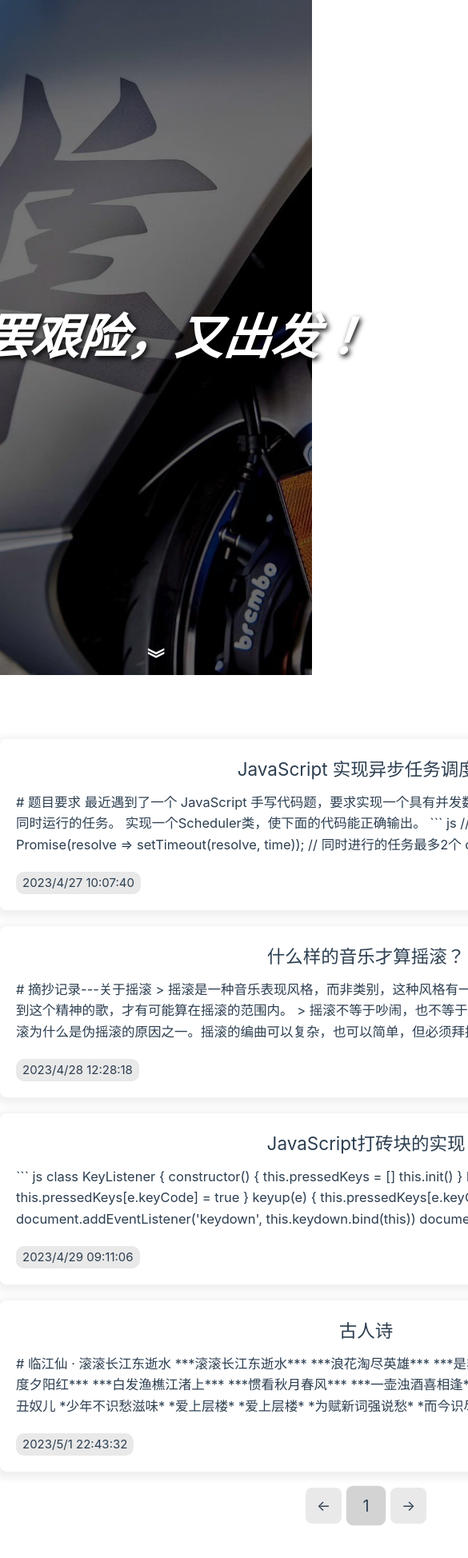
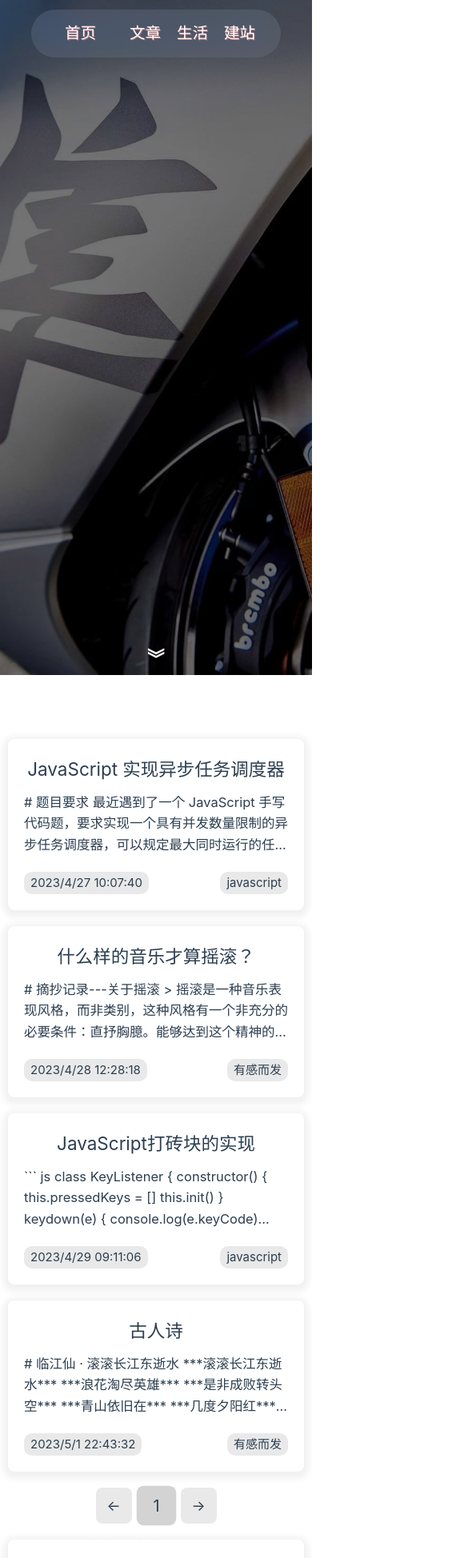
Before and after one commit to littlePuppyCN/wzy-blog, a Vue app: page / in a window 390 px wide. Shown: the top 1948 px of the page at 80% size, 585 px wide, since content can reach past the window. Built offline with nearby package versions, Linux system fonts and the light colour scheme; what @kangc/v-md-editor would draw is missing.

Commit message:
mobile support

```diff
--- a/src/assets/main.css
+++ b/src/assets/main.css
@@ -139,3 +139,13 @@ body,
   background: #e9e9e9;
   border-radius: 10px;
 }
+
+@media (max-width: 1024px) {
+  .w1200{
+   width: 100%;
+   padding: 0 10px;
+  }
+  .w1000{
+    width: 100%!important;
+  }
+}
--- a/src/components/Header.vue
+++ b/src/components/Header.vue
@@ -9,10 +9,6 @@ onMounted(() => {
         now.value = d.toLocaleString()
     },1000)
 })
-
-const onClick = (evt) => {
-    console.log(evt)
-}
 
 </script>
 
@@ -42,7 +38,26 @@ const onClick = (evt) => {
 <style scoped>
 @media (max-width: 1024px) {
     header {
-        display: none !important;
+        /* display: none !important; */
+        width: 80%;
+        display: flex;
+        position: fixed;
+        left: 50%;
+        transform: translateX(-50%);
+        z-index: 12;
+    }
+    nav{
+        width: 100%;
+    }
+    nav > div:last-child{
+        display: none;
+    }
+
+    .navs{
+        width: auto!important;
+    }
+    .navs div{
+        margin-left: 20px;
     }
 }
 
--- a/src/components/Introduce.vue
+++ b/src/components/Introduce.vue
@@ -40,6 +40,12 @@ const getTime = computed(() => {
 </script>
 
 <style scoped>
+@media (max-width: 1024px) {
+    .introduce {
+        background-size: contain!important;
+    }
+}
+
 .introduce {
     height: 220px;
     border-radius: 8px 8px 0 0;
@@ -56,9 +62,11 @@ const getTime = computed(() => {
     background-color: white;
     color: black;
 }
-.info p{
+
+.info p {
     font-size: 1.3em;
 }
+
 .bilibili {
     text-align: center;
     background-color: #3273dc;
@@ -67,7 +75,7 @@ const getTime = computed(() => {
     line-height: 28px;
 }
 
-.bilibili:hover{
+.bilibili:hover {
     background-color: #276cda;
 }
 
--- a/src/components/Lazyload.vue
+++ b/src/components/Lazyload.vue
@@ -29,4 +29,5 @@ onMounted(() => {
    justify-content: center;
    align-items: center;
 }
+
 </style>
--- a/src/components/Next.vue
+++ b/src/components/Next.vue
@@ -1,6 +1,9 @@
 <template>
     <Card :config="{ scale : true}" :style="{'margin-top':'20px'}">
-        {{ store.DB.next[0]?.content }}...✔️
+        <!-- {{ store.DB.next[0]?.content }}...✔️ -->
+        <div v-for="n in store.DB.next">
+            {{ n.content }}...✔️
+        </div>
     </Card>
 </template>
 
--- a/src/stores/db.js
+++ b/src/stores/db.js
@@ -27,7 +27,7 @@ export const store = reactive({
         storage.setItem('DB',this.DB)
     },
     addArticle(value,type){
-        this.DB[type].push(value)
+        this.DB[type].unshift(value)
         storage.setItem('DB',this.DB)
     },
     deleteArticle(id,type){
--- a/src/views/ArticleView.vue
+++ b/src/views/ArticleView.vue
@@ -10,7 +10,12 @@
                         <button @click="search">查找文章</button>
                     </div>
                     <div v-for="c in getLists" :key="c.id" class="box_shadow scale contents" @click="() => showArcticle(c)">
-                        {{ c.title }}
+                        <div class="tag" v-if="c.tags">
+                            {{  c.tags }}
+                        </div>
+                        <div>
+                            {{ c.title }}
+                        </div>
                     </div>
                     <div class="empty" v-if="data.length === 0">
                         暂无相关文章
@@ -42,7 +47,7 @@ const showArcticle = (value) => {
 const onChange = (p) => {
     curPage.value = p
 }
-
+console.log(data.value)
 const getLists = computed(() => {
     const start = curPage.value * 10 - 9
     const end = curPage.value * 10
@@ -69,6 +74,25 @@ const search = () => {
 </script>
 
 <style scoped>
+@media (max-width: 1024px) {
+   .w1000{
+    width: 100%!important;
+   }
+   .tag{
+    display: none;
+   }
+   .list::before{
+    background-position: 50%!important;
+   }
+}
+.tag{
+    position: absolute;
+    left:20px;
+    font-size: 15px;
+    border-radius: 8px;
+    padding: 2px 8px;
+    background-color: rgb(225 225 225);
+}
 .empty {
     height: 350px;
     display: flex;
--- a/src/views/Layout.vue
+++ b/src/views/Layout.vue
@@ -32,6 +32,7 @@ main {
     width: 100%;
     min-height: calc(100vh - 100px);
     position: relative;
+    overflow: hidden;
 }
 
 .title {
--- a/src/views/LifeView.vue
+++ b/src/views/LifeView.vue
@@ -32,4 +32,14 @@ const getUrl = computed(() => {
 
 </script>
 
-<style scoped></style>
+<style scoped>
+@media (max-width: 1024px) {
+   .w1000 > div{
+    padding: 0!important;
+   }
+   .w1000 img{
+    margin-top: 10px;
+    width: 100%;
+   }
+}
+</style>
--- a/src/views/MsgView.vue
+++ b/src/views/MsgView.vue
@@ -5,6 +5,9 @@
 
 <script setup>
 import Layout from './Layout.vue';
+
+const m = new Map()
+
 </script>
 
 <style scoped>
--- a/src/views/WelcomeView.vue
+++ b/src/views/WelcomeView.vue
@@ -27,7 +27,7 @@ const onScroll = () => {
     </template>
 
     <template #content>
-      <div style="display: flex;">
+      <div class="phone" style="display: flex;">
         <div class="articles">
           <PreArticles />
         </div>
@@ -42,6 +42,21 @@ const onScroll = () => {
 </template>
 
 <style scoped>
+@media (max-width: 1024px) {
+  h1 {
+    display: none;
+  }
+
+  .phone {
+    flex-direction: column;
+  }
+  .sidebar{
+    width: 100%!important;
+    margin-left: 0!important;
+    margin-top: 20px;
+  }
+}
+
 .mask {
   position: absolute;
   width: 100%;
```
Also changed, not shown: src/components/WordSpeaker.vue (line endings or trailing spaces).
